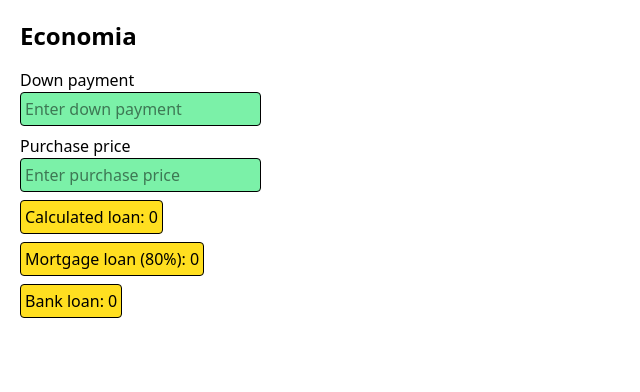
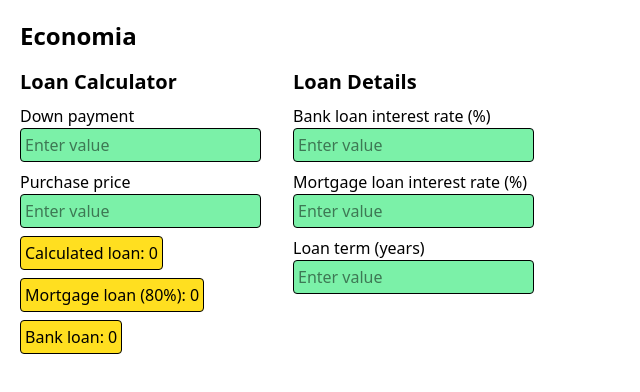
Before and after one commit to AGmarsen/Economia, an Angular app: page / in a window 1280 px wide. Shown: the top 392 px of the page, without its empty margins (0-640 px from the left). Built offline with nearby package versions, Linux system fonts and the light colour scheme.

Commit message:
sections

```diff
--- a/src/app/app.html
+++ b/src/app/app.html
@@ -1,12 +1,27 @@
 <main class="main">
   <div class="content m-5">
     <h1 class="text-2xl font-bold mb-4">Economia</h1>
-    <parameter label="Down payment" (valueChangedEvent)="accountantService.setDownPayment($event)"/>
-    <parameter label="Purchase price" (valueChangedEvent)="accountantService.setInvestmentSum($event)"/>
+    <div class="flex">
+      <div class="section">
+        <h2>Loan Calculator</h2>
+        <parameter label="Down payment" (valueChangedEvent)="accountantService.setDownPayment($event)"/>
+        <parameter label="Purchase price" (valueChangedEvent)="accountantService.setInvestmentSum($event)"/>
 
-    <calculated-field label="Calculated loan" [value]="accountantService.loanAmount()"/>
-    <calculated-field [label]="'Mortgage loan (' + (accountantService.mortgageCover() * 100) + '%)'" [value]="accountantService.mortgageLoan()"/>
-    <calculated-field label="Bank loan" [value]="accountantService.bankLoan()"/>
+        <calculated-field label="Calculated loan" [value]="accountantService.loanAmount()"/>
+        <calculated-field [label]="'Mortgage loan (' + (accountantService.mortgageCover() * 100) + '%)'" [value]="accountantService.mortgageLoan()"/>
+        <calculated-field label="Bank loan" [value]="accountantService.bankLoan()"/>
+      </div>
+
+
+      <div class="section">
+        <h2>Loan Details</h2>
+        <parameter label="Bank loan interest rate (%)" (valueChangedEvent)="accountantService.setBankLoanInterestRate($event)"/>
+        <parameter label="Mortgage loan interest rate (%)" (valueChangedEvent)="accountantService.setMortgageLoanInterestRate($event)"/>
+        <parameter label="Loan term (years)" (valueChangedEvent)="accountantService.setLoanTerm($event)"/>
+      </div>
+
+    </div>
+
   </div>
 </main>
 
--- a/src/app/calculated-field/calculated-field.ts
+++ b/src/app/calculated-field/calculated-field.ts
@@ -5,7 +5,7 @@ import { Component, input } from '@angular/core';
   imports: [],
   template: `
   <div class="calculated-field">
-    <p>{{ label() }}: {{ value() }}</p>
+    <p>{{ label() }}: {{ value() ? value() : 0 }}</p>
   </div>
   `,
 })
--- a/src/app/parameter/parameter.ts
+++ b/src/app/parameter/parameter.ts
@@ -6,7 +6,7 @@ import { Component, input, output } from '@angular/core';
   template: `
     <div class="">
       <p>{{label()}}</p>
-      <input #inputField class="parameter-field" type="number" placeholder="Enter {{ label().toLowerCase() }}" (input)="parameterSet(inputField.valueAsNumber)" />
+      <input #inputField class="parameter-field" type="number" placeholder="Enter value" (input)="parameterSet(inputField.valueAsNumber)" />
     </div>
   `,
 })
--- a/src/styles.css
+++ b/src/styles.css
@@ -13,3 +13,11 @@
 .primary-button {
   @apply bg-blue-500 hover:bg-blue-700 text-white font-bold py-2 px-4 rounded mb-2
 }
+
+.section {
+  @apply mr-8
+}
+
+h2 {
+  @apply text-xl font-bold mb-2
+}
```
